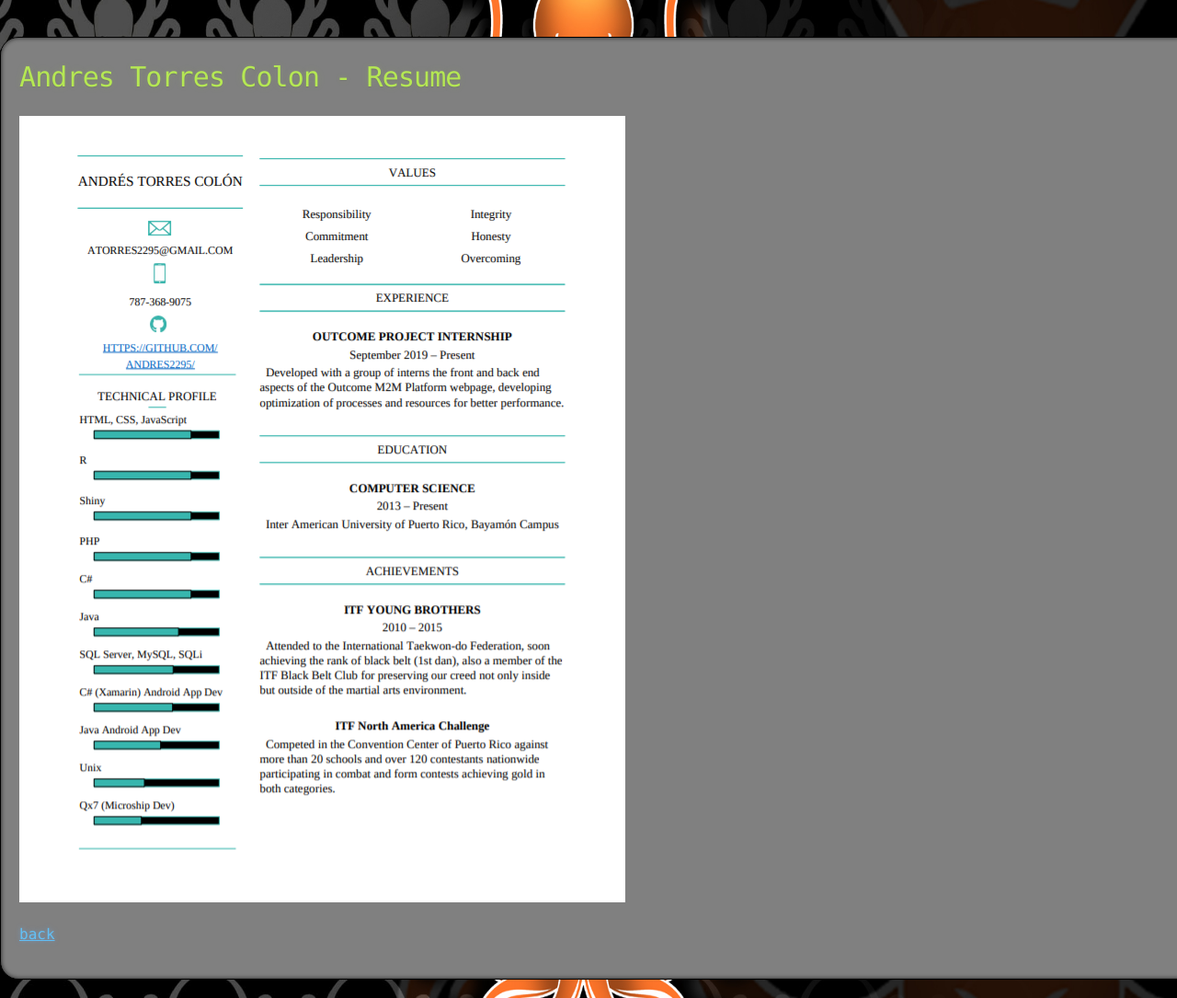
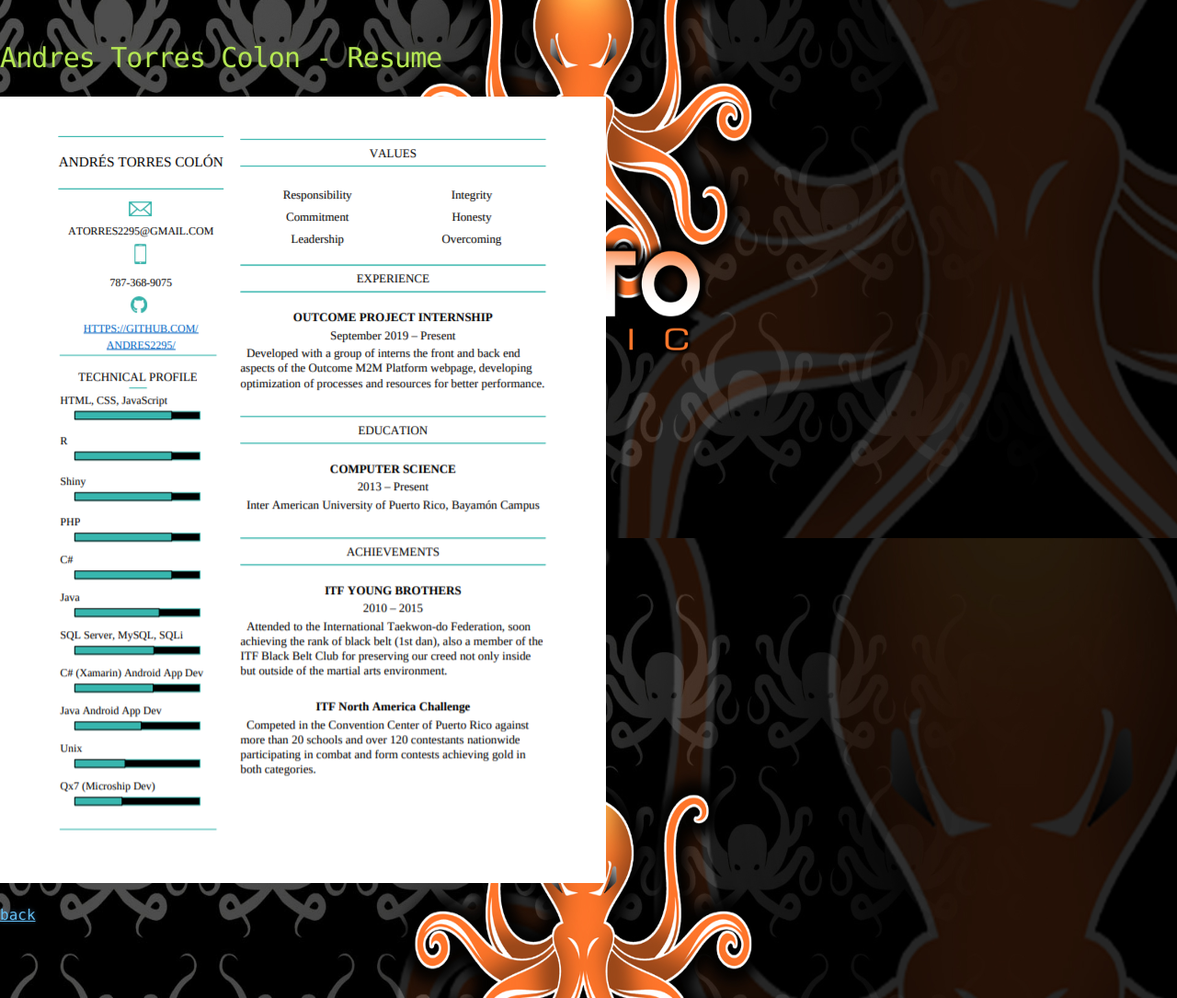
Before and after one commit to Andres2295/Andres-Torres-Colon, a Jekyll site: the page built from resume_page.md, in a window 1280 px wide. Shown: the part 315-1400 px from the top of the page at 92% size. Built offline with Jekyll 4.4.1, drawn with Linux system fonts in a browser that asks for light colours; our own code applies the rules of GitHub Pages for plain Markdown files.

Commit message:
Update jekyll-theme-hacker.scss

```diff
--- a/_sass/jekyll-theme-hacker.scss
+++ b/_sass/jekyll-theme-hacker.scss
@@ -113,6 +113,13 @@ header h2 {
 
 #main_content {
   width: 100%;
+}
+
+.content1 {
+  background: url("../images/bkg.png") 0 0;
+  width: 90%;
+  max-width: $container-max-width;
+  margin: 0;
   background-color: #808080;
   padding: 20px;
   border: 1px solid black;
@@ -122,14 +129,6 @@ header h2 {
   -moz-box-shadow: inset 0px 0px 5px 0px rgba(0,0,0,0.75);
   box-shadow: inset 0px 0px 5px 0px rgba(0,0,0,0.75);
 }
-
-// .content1 {
-//   background: url("../images/bkg.png") 0 0;
-//   width: 90%;
-//   max-width: $container-max-width;
-//   margin: 0 auto;
-//   border-bottom: 1px dashed $conifer;
-// }
 
 section img {
   max-width: 100%
```
